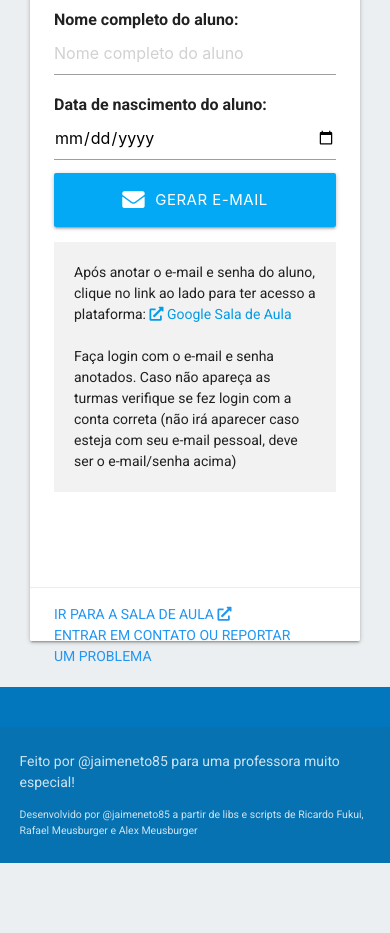
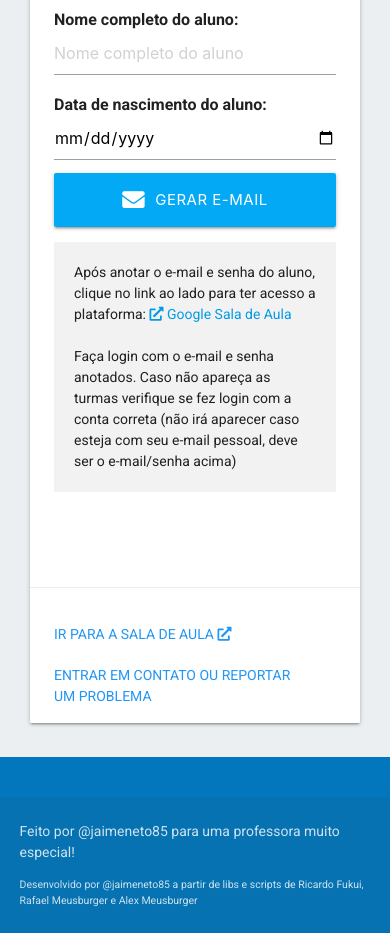
Before and after one commit to jaimeneto85/educaSPemcasa, a plain HTML site: page index.html in a window 390 px wide. Shown: the part 328-1261 px from the top of the page. Before the commit the page ends 1191 px from the top, so only its background shows below. Drawn offline with nearby package versions, Linux system fonts and the light colour scheme.

Commit message:
hotfix .card-actions on mobile

```diff
--- a/assets/css/styles.css
+++ b/assets/css/styles.css
@@ -92,3 +92,18 @@ html {
     max-height: 300px;
     min-height: 300px;
 }
+
+.card-action {
+    display: flex;
+    justify-content: space-between;
+}
+
+.card-action a{
+    margin-top: 20px;
+}
+
+@media screen and (max-width: 900px){
+    .card-action{
+        flex-direction: column;
+    }
+}
```
